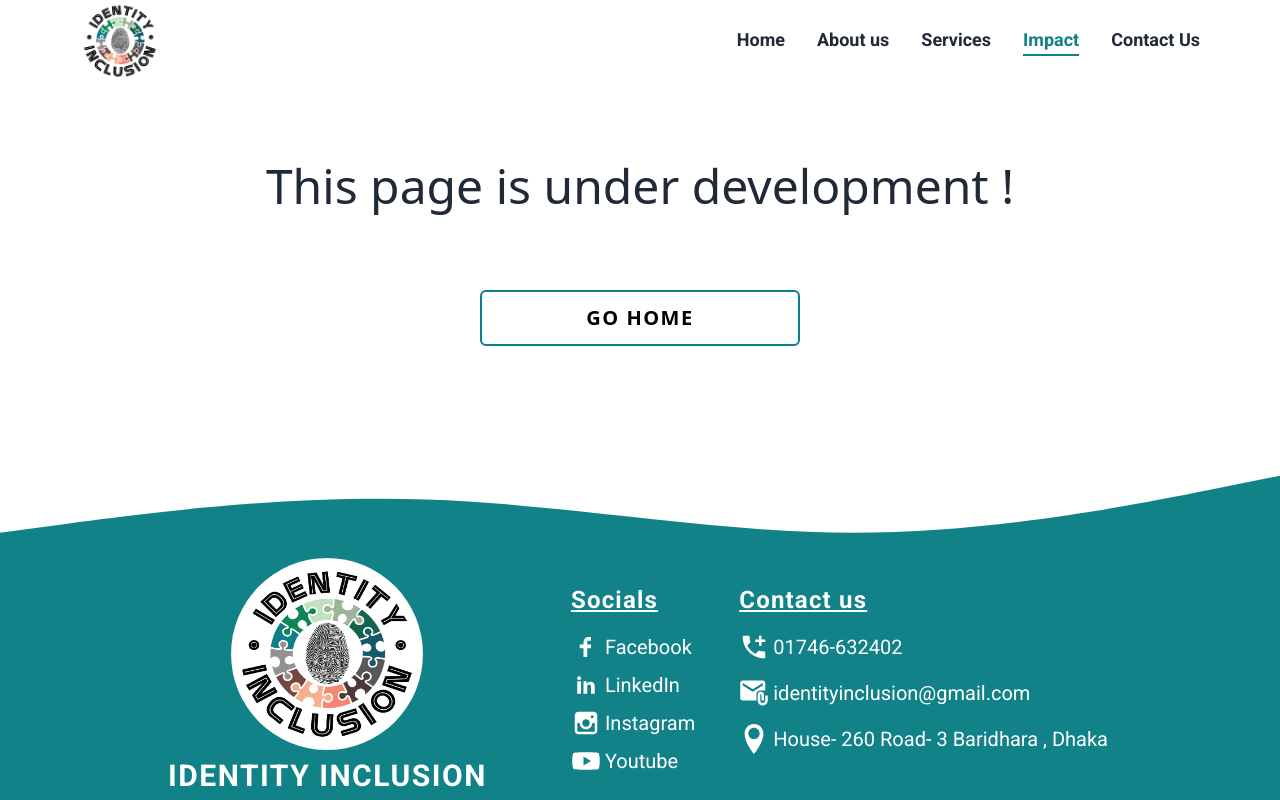
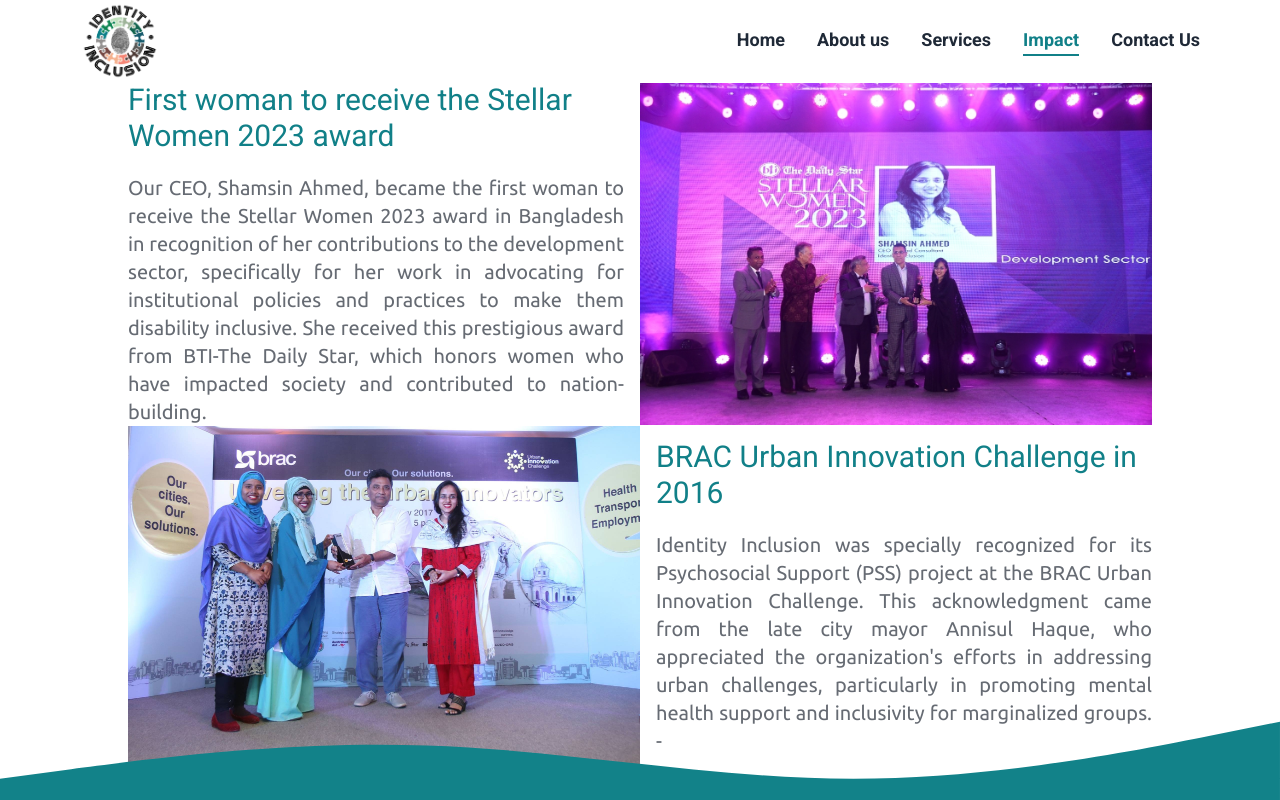
Before and after one commit to Zubayer-Aurnab/identity_inclusion, a React (Vite) app: page /acknowledgment-impact in a window 1280 px wide. Shown: the top 800 px of the page. Built offline with nearby package versions, Linux system fonts and the light colour scheme; a web font is replaced by a local one.

Commit message:
impact page added witht the awardes

```diff
--- /dev/null
+++ b/src/pages/Impact/Impact.jsx
@@ -0,0 +1,50 @@
+import React, { useEffect } from 'react';
+import img1 from '../../assets/images/daily-star-acknowledgement-of-founder.png'
+import img2 from '../../assets/images/award.jpeg'
+import img3 from '../../assets/marquee/img29.jpg'
+import Aos from 'aos';
+const Impact = () => {
+    useEffect(() => {
+        Aos.init()
+    }, [])
+    return (
+        <div className='px-4 lg:px-0 lg:w-4/5 mx-auto'>
+            <div className=' flex-col lg:flex-row flex  items-center my-10 lg:my-0 '>
+                <div className='flex-1'>
+                    <div data-aos="fade-right" data-aos-duration="2000" className='pr-0 lg:pr-4 mb-10 lg:mb-0'>
+                        <h1 className='text-3xl font-[Roboto] text-[#118088]'>First woman to receive the Stellar Women 2023 award
+                        </h1>
+                        <p className='font-[Ubuntu] text-xl text-[#666b73] mt-5 text-justify'>
+                            Our CEO, Shamsin Ahmed, became the first woman to receive the Stellar Women 2023 award in Bangladesh in recognition of her contributions to the development sector, specifically for her work in advocating for institutional policies and practices to make them disability inclusive. She received this prestigious award from BTI-The Daily Star, which honors women who have impacted society and contributed to nation-building.
+                        </p>
+                    </div>
+                </div>
+                <div className='flex-1'>
+                    <div>
+                        {/* <img src={img1} className='h-[70%]' alt="" /> */}
+                        <img src={img2} className='h-[70%]' alt="" />
+                    </div>
+                </div>
+            </div>
+            <div className=' flex-col lg:flex-row-reverse flex  items-center  mb-10'>
+                <div className='flex-1  '>
+                    <div data-aos="fade-left" data-aos-duration="2000" className='mb-10 lg:mb-0 lg:pl-4'>
+                        <h1 className='text-3xl font-[Roboto] text-[#118088]'>BRAC Urban Innovation Challenge in 2016
+                        </h1>
+                        <p className='font-[Ubuntu] text-xl text-[#666b73] mt-5 text-justify'>
+                            Identity Inclusion was specially recognized for its Psychosocial Support (PSS) project at the BRAC Urban Innovation Challenge. This acknowledgment came from the late city mayor Annisul Haque, who appreciated the organization's efforts in addressing urban challenges, particularly in promoting mental health support and inclusivity for marginalized groups. -
+                        </p>
+                    </div>
+                </div>
+                <div className='flex-1'>
+                    <div>
+                        {/* <img src={img1} className='h-[70%]' alt="" /> */}
+                        <img src={img3} className='h-[70%]' alt="" />
+                    </div>
+                </div>
+            </div>
+        </div>
+    );
+};
+
+export default Impact;
--- a/src/routes/router.jsx
+++ b/src/routes/router.jsx
@@ -10,6 +10,7 @@
 import Consultancy from "../pages/Consultancy/Consultancy";
 import Capacity from "../pages/Capacity/Capacity";
 import UnderDev from "../component/underDev/UnderDev";
+import Impact from "../pages/Impact/Impact";
 export const router = createBrowserRouter([
     {
         path: "/",
@@ -25,12 +26,13 @@
             },
             {
                 path: "/acknowledgment-impact",
-                element: <UnderDev />
+                element: <Impact />
             },
             {
                 path: "/contact",
                 element: <UnderDev />
             },
+
             // services
             {
                 path: '/psycho-social-support',
```
Also changed, not shown: src/assets/images/daily-star-acknowledgement-of-founder.png (renamed from src/assets/images/daily star acknowledgement of founder.png).
